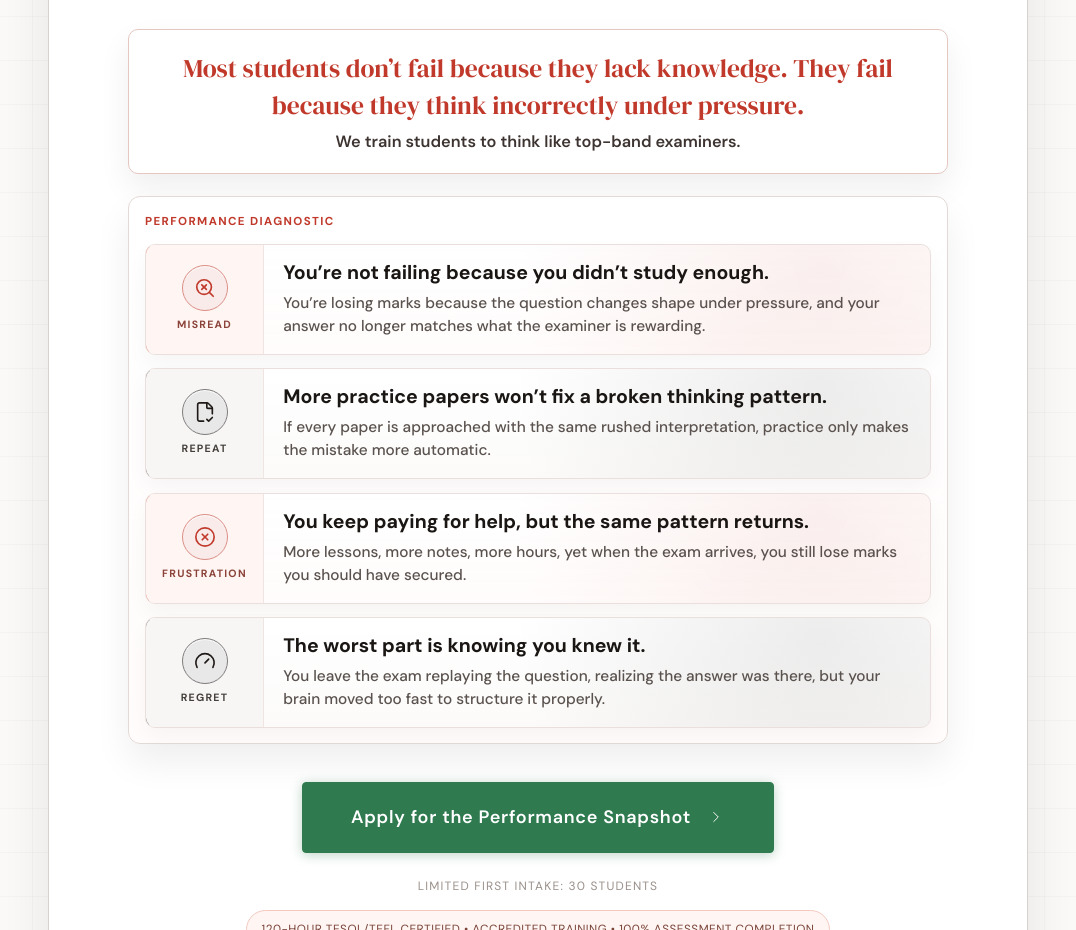
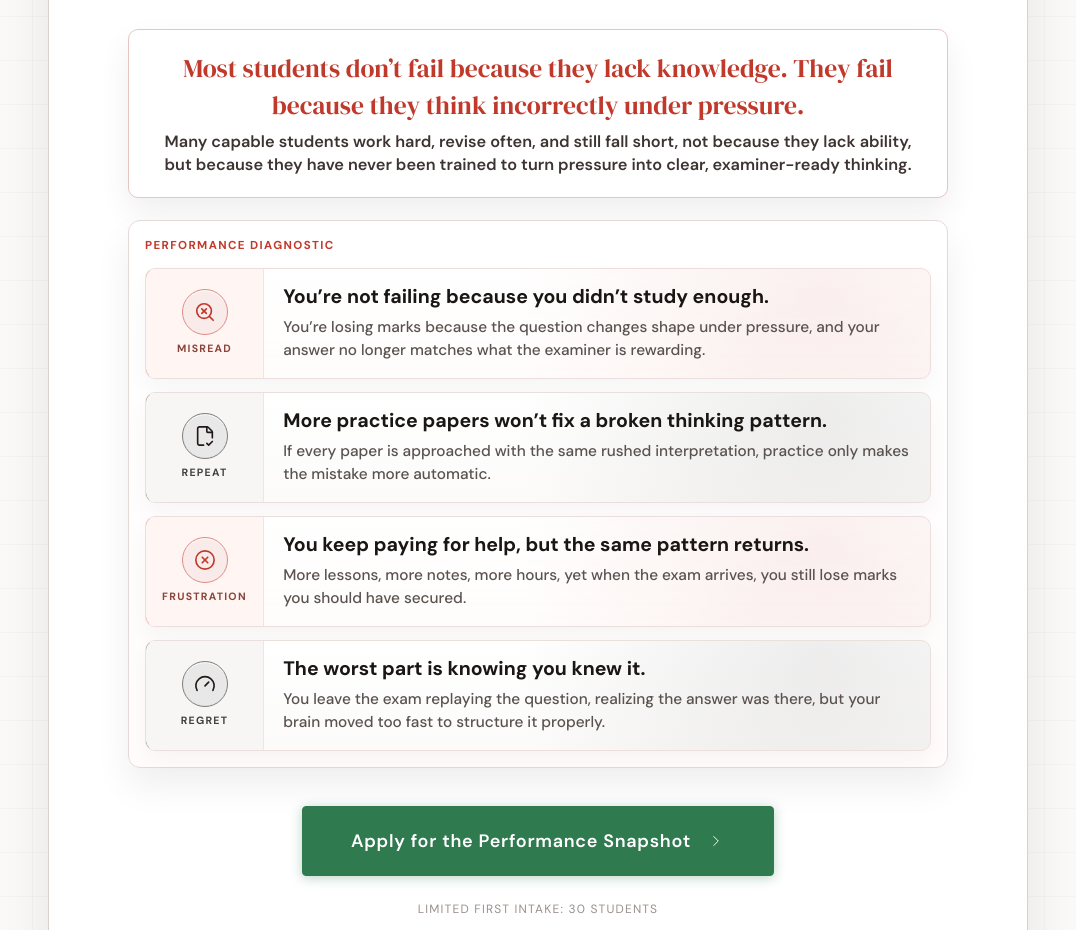
Before and after one commit to zakmero/bryan-coaching-site, a React (Vite) app: page / in a window 1280 px wide. Shown: the part 820-1750 px from the top of the page, without its empty margins (102-1178 px from the left). Built offline with nearby package versions, Linux system fonts and the light colour scheme.

Commit message:
Update hero student pressure message

```diff
--- a/src/AppV2Original.jsx
+++ b/src/AppV2Original.jsx
@@ -418,7 +418,7 @@ const Hero = () => {
 
           <div className="v2-hero-message v2-animate-fade-up v2-delay-200" role="note" aria-label="Core transformation message">
             <p>Most students don’t fail because they lack knowledge. They fail because they think incorrectly under pressure.</p>
-            <p>We train students to think like top-band examiners.</p>
+            <p>Many capable students work hard, revise often, and still fall short, not because they lack ability, but because they have never been trained to turn pressure into clear, examiner-ready thinking.</p>
           </div>
 
           <div
```
